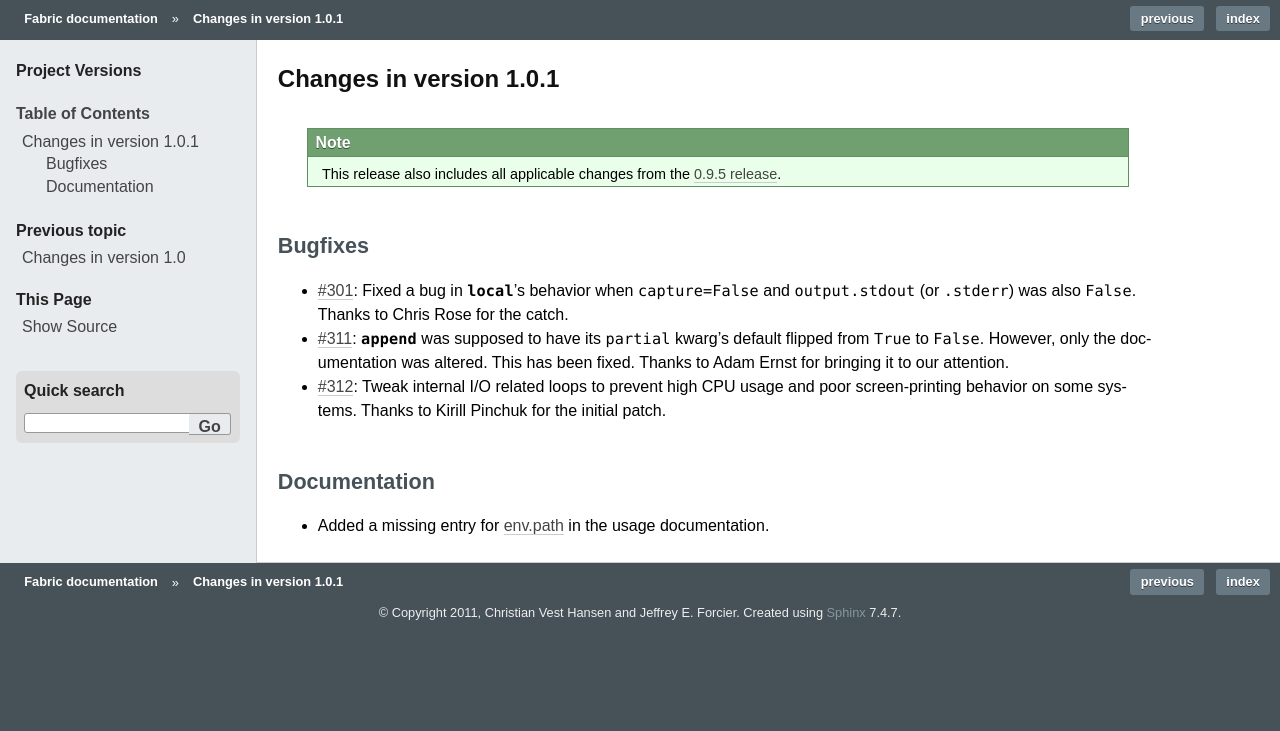
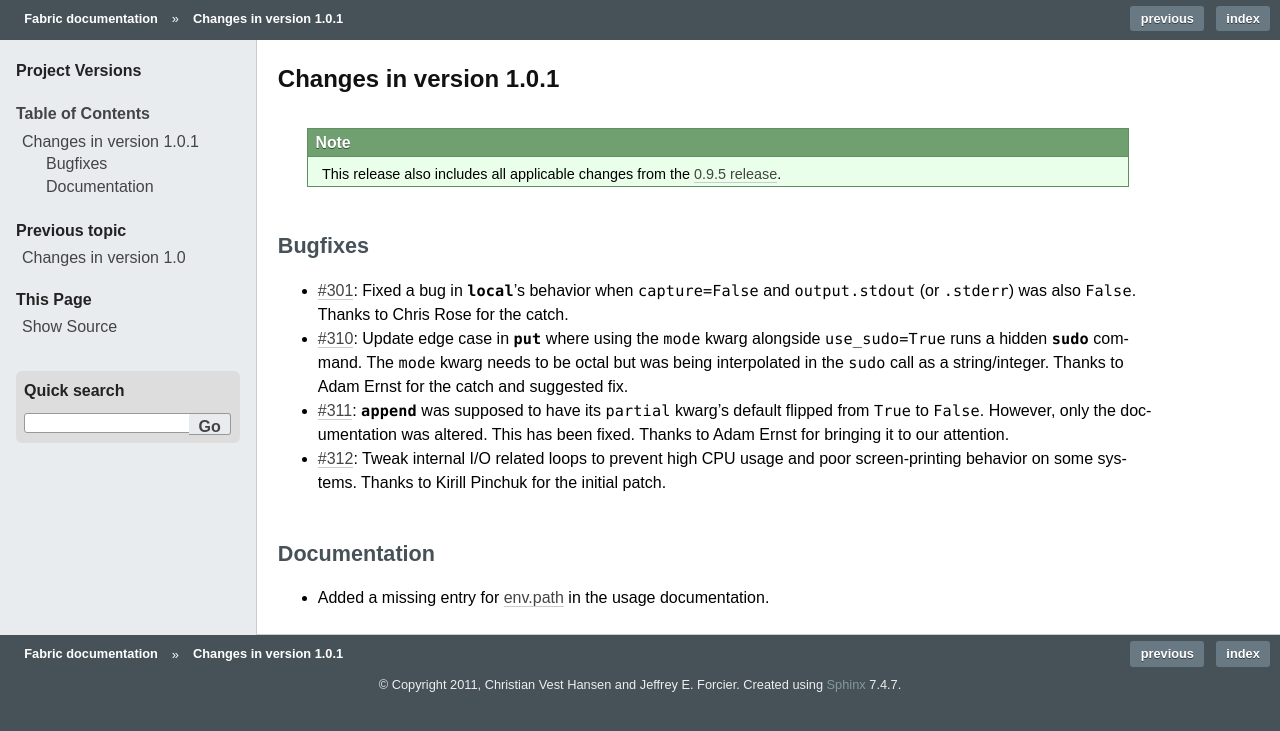
Before and after one commit to fabric/fabric, a Sphinx documentation site: the page built from docs/changes/1.0.1.rst, in a window 1280 px wide. Shown: the top 731 px of the page. Built offline with Sphinx 7.4.7, drawn with Linux system fonts in a browser that asks for light colours; the version number could not be read and is left out.

Commit message:
Fix #310 - use octal, not string rep

```diff
--- a/docs/changes/1.0.1.rst
+++ b/docs/changes/1.0.1.rst
@@ -12,6 +12,11 @@
 * :issue:`301`: Fixed a bug in `~fabric.operations.local`'s behavior when
   ``capture=False`` and ``output.stdout`` (or ``.stderr``) was also ``False``.
   Thanks to Chris Rose for the catch.
+* :issue:`310`: Update edge case in `~fabric.operations.put` where using the
+  ``mode`` kwarg alongside ``use_sudo=True`` runs a hidden
+  `~fabric.operations.sudo` command. The ``mode`` kwarg needs to be octal but
+  was being interpolated in the ``sudo`` call as a string/integer. Thanks to
+  Adam Ernst for the catch and suggested fix.
 * :issue:`311`: `~fabric.contrib.files.append` was supposed to have its
   ``partial`` kwarg's default flipped from ``True`` to ``False``. However, only
   the documentation was altered. This has been fixed. Thanks to Adam Ernst for
```
Also changed, not shown: 1 other file.
